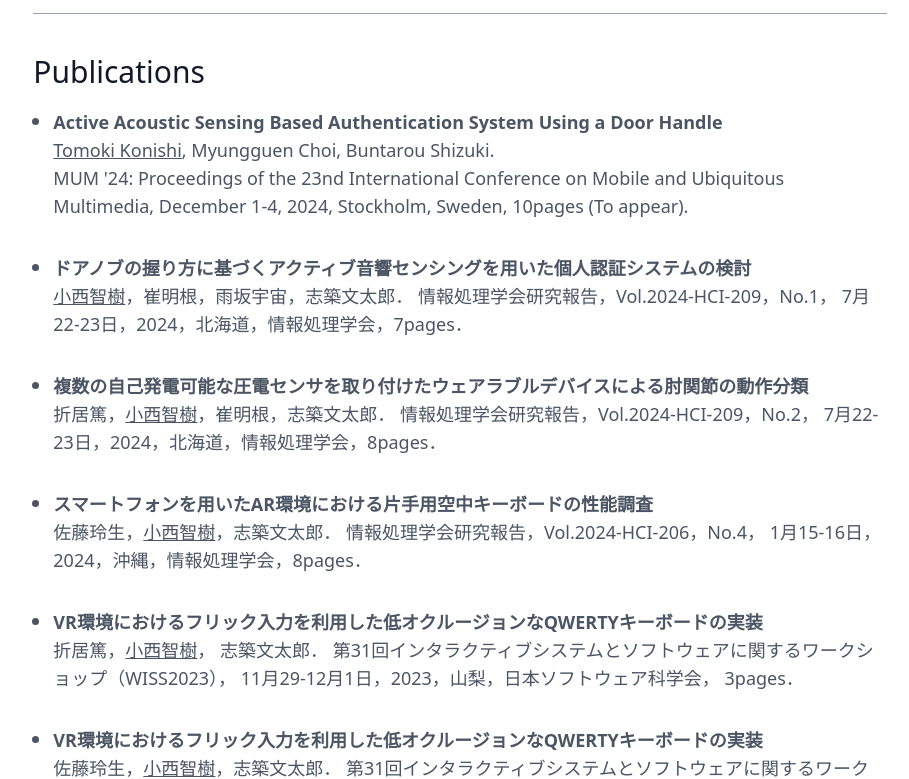
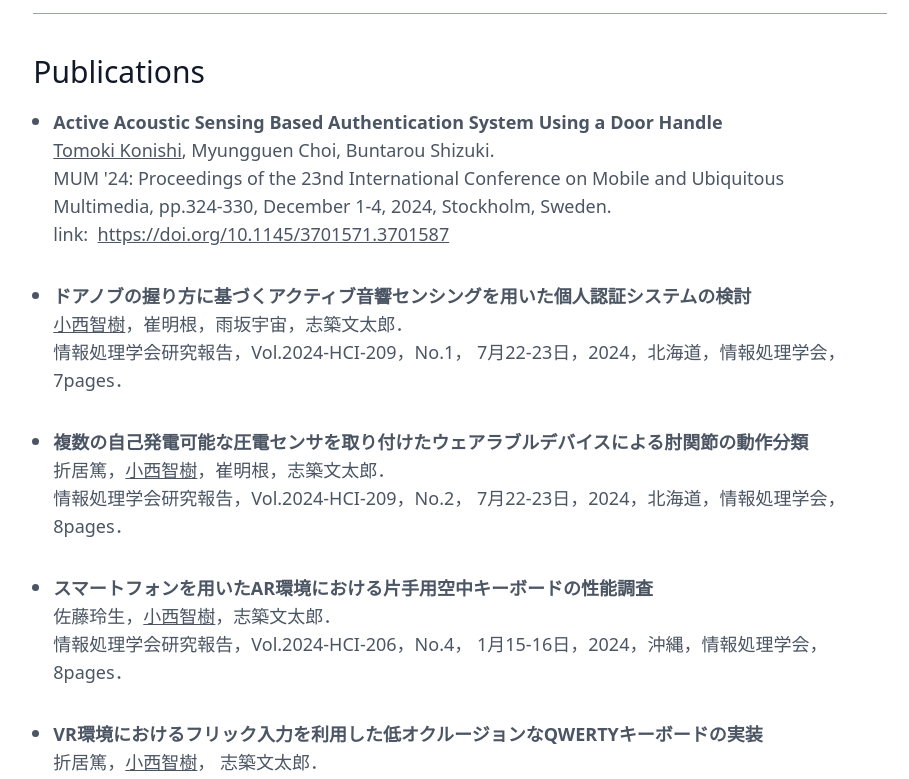
Before and after one commit to tomoki52/portfolio, a Next.js app: page / in a window 1280 px wide. Shown: the part 900-1679 px from the top of the page, without its empty margins (180-1089 px from the left). Built offline with nearby package versions, Linux system fonts and the light colour scheme.

Commit message:
論文を更新

```diff
--- a/src/pages/index.tsx
+++ b/src/pages/index.tsx
@@ -49,8 +49,17 @@ export default function Home() {
               <span className="underline">Tomoki Konishi</span>, Myungguen Choi,
               Buntarou Shizuki. <br />
               MUM &apos;24: Proceedings of the 23nd International Conference on
-              Mobile and Ubiquitous Multimedia, December 1-4, 2024, Stockholm,
-              Sweden, 10pages (To appear).
+              Mobile and Ubiquitous Multimedia, pp.324-330, December 1-4, 2024,
+              Stockholm, Sweden.
+            </p>
+            <p>
+              link: &nbsp;
+              <Link
+                href="https://doi.org/10.1145/3701571.3701587"
+                className="underline"
+              >
+                https://doi.org/10.1145/3701571.3701587
+              </Link>
             </p>
           </li>
           <li className="mb-8">
@@ -60,6 +69,7 @@ export default function Home() {
             <p>
               <span className="underline">小西智樹</span>
               ，崔明根，雨坂宇宙，志築文太郎．
+              <br />
               情報処理学会研究報告，Vol.2024-HCI-209，No.1，
               7月22-23日，2024，北海道，情報処理学会，7pages．
             </p>
@@ -72,6 +82,7 @@ export default function Home() {
               折居篤，
               <span className="underline">小西智樹</span>
               ，崔明根，志築文太郎．
+              <br />
               情報処理学会研究報告，Vol.2024-HCI-209，No.2，
               7月22-23日，2024，北海道，情報処理学会，8pages．
             </p>
@@ -83,6 +94,7 @@ export default function Home() {
             <p>
               佐藤玲生，
               <span className="underline">小西智樹</span>，志築文太郎．
+              <br />
               情報処理学会研究報告，Vol.2024-HCI-206，No.4，
               1月15-16日，2024，沖縄，情報処理学会，8pages．
             </p>
@@ -94,17 +106,19 @@ export default function Home() {
             <p>
               折居篤，
               <span className="underline">小西智樹</span>， 志築文太郎．
+              <br />
               第31回インタラクティブシステムとソフトウェアに関するワークショップ（WISS2023），
               11月29-12月1日，2023，山梨，日本ソフトウェア科学会， 3pages．
             </p>
           </li>
           <li className="mb-8">
             <p className="font-bold">
-              VR環境におけるフリック入力を利用した低オクルージョンなQWERTYキーボードの実装
+              片手用空中キーボードのスレートデバイスAR空間上への構築
             </p>
             <p>
               佐藤玲生，
               <span className="underline">小西智樹</span>，志築文太郎．
+              <br />
               第31回インタラクティブシステムとソフトウェアに関するワークショップ（WISS2023），
               11月29-12月1日，2023，山梨，日本ソフトウェア科学会， 3pages．
             </p>
@@ -116,6 +130,7 @@ export default function Home() {
             <p>
               <span className="underline">小西智樹</span>，
               角田陸，國分晴利，久保勇貴，志築文太郎．
+              <br />
               情報処理学会研究報告，Vol.2024-HCI-201，No.21，1月16-17日，
               2023，沖縄，情報処理学会，8pages．
             </p>
```
